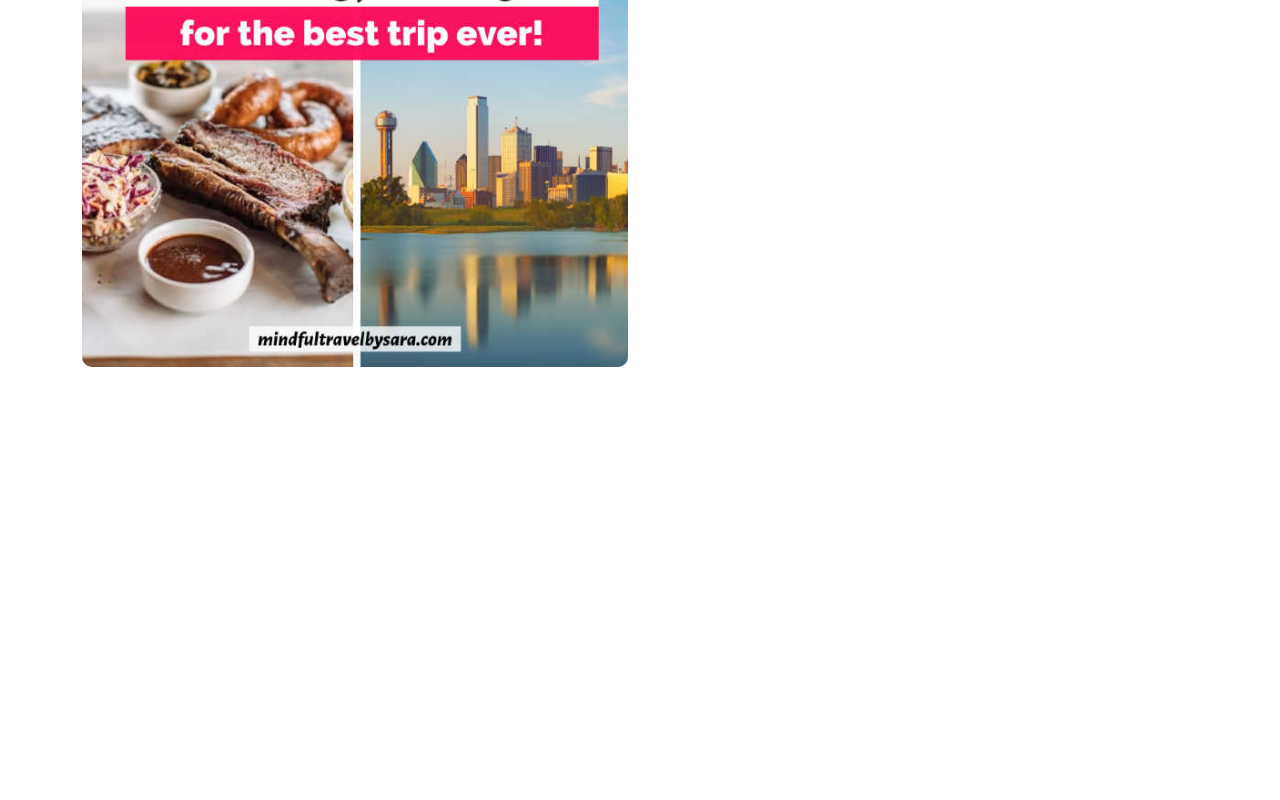
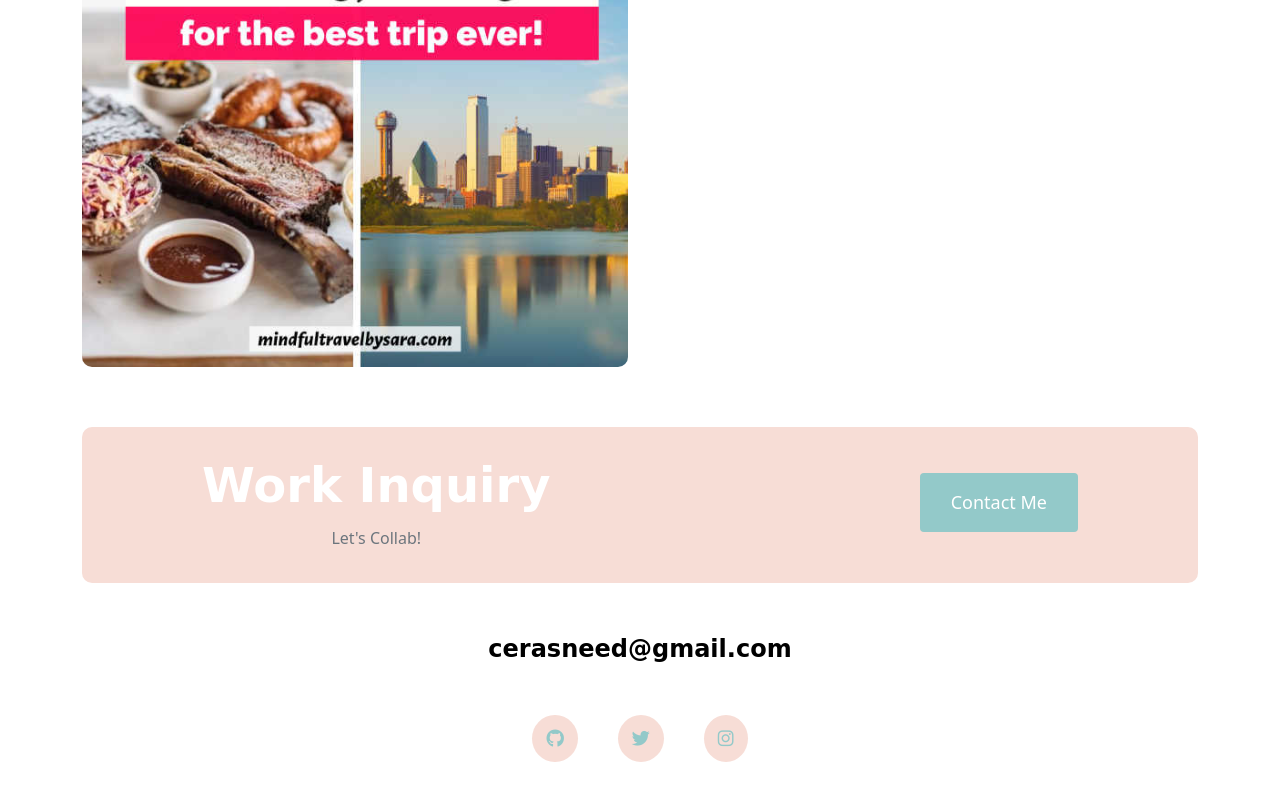
Before and after one commit to Cjenae7/PortfolioProject, a plain HTML site: page index.html in a window 1280 px wide. Shown: the part 2173-2973 px from the top of the page. Before the commit the page ends 2588 px from the top, so only its background shows below. Drawn offline with nearby package versions, Linux system fonts and the light colour scheme; a web font is replaced by a local one.

Commit message:
Edited the footer

```diff
--- a/index.html
+++ b/index.html
@@ -114,6 +114,33 @@
           </div>
         </div>
       </div>
+      <footer>
+        <div class="contact-box justify-content-between mb-5 d-none d-md-flex">
+          <div>
+            <h4>Work Inquiry</h4>
+            <p class="text-muted">Let's Collab!</p>
+          </div>
+          <div>
+            <a href class="btn btn-branding mt-3">Contact Me</a>
+          </div>
+        </div>
+        <div class="d-flex justify-content-center mb-5">
+          <a href="mailto:cerasneed@gmail.com" class="email-links"
+            >cerasneed@gmail.com</a
+          >
+        </div>
+        <div class="social-links d-flex justify-content-center">
+          <a href="https://www.github.com/cera" target="_blank"
+            ><i class="fab fa-github"></i
+          ></a>
+          <a href="https://www.twitter.com/cera" target="_blank"
+            ><i class="fab fa-twitter"></i
+          ></a>
+          <a href="https://www.instagram.com/cera" target="_blank"
+            ><i class="fab fa-instagram"></i
+          ></a>
+        </div>
+      </footer>
     </div>
   </body>
 </html>
--- a/styles/portfolio.css
+++ b/styles/portfolio.css
@@ -29,6 +29,10 @@ h3 {
 p {
   font-size: 16px;
   line-height: 30px;
+}
+h4 {
+  font-size: 48px;
+  color: white;
 }
 .img-fluid {
   border-radius: 10px;
@@ -111,6 +115,9 @@ p {
   h2 {
     font-size: 44px;
   }
+  h4 {
+    font-size: 26px;
+  }
   .hero {
     padding: 80px 20px;
   }
@@ -122,22 +129,6 @@ p {
     text-align: center;
     padding: 0;
   }
-}
-
-.navbar-light {
-  background-color: white;
-}
-.navbar-light .navbar-brand {
-  color: var(--branding-color);
-}
-.navbar-light .navbar-nav .nav-link {
-  color: var(--secondary-color);
-}
-.navbar-light .navbar-nav .nav-link.active {
-  color: var(--secondary-color);
-}
-.navbar-light .navbar-toggler {
-  color: var(--secondary-color);
 }
 
 .img-fluid.mb-3.rounded {
@@ -167,3 +158,38 @@ nav a:hover,
 nav li.active a {
   color: var(--branding-color);
 }
+footer {
+  margin: 60px 0;
+}
+footer .social-links a {
+  margin: 0 20px;
+  color: var(--branding-color);
+  background: var(--secondary-color);
+  padding: 10px 14px;
+  font-size: 18px;
+  border-radius: 50%;
+  transition: all 100ms ease-in-out;
+}
+footer .social-links a:hover {
+  color: white;
+  background: var(--branding-color);
+}
+footer .contact-box {
+  background: var(--secondary-color);
+  padding: 30px 120px;
+  border-radius: 10px;
+}
+footer .contact-box p {
+  margin: 0;
+}
+footer .email-links {
+  text-decoration: none;
+  color: black;
+  font-size: 24px;
+  text-align: center;
+  font-family: var(--default-font-family);
+  font-weight: bold;
+}
+footer .email-links:hover {
+  color: var(--branding-color);
+}
```
